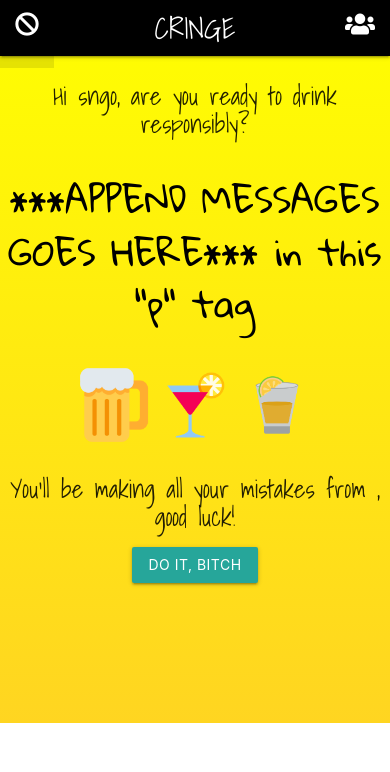
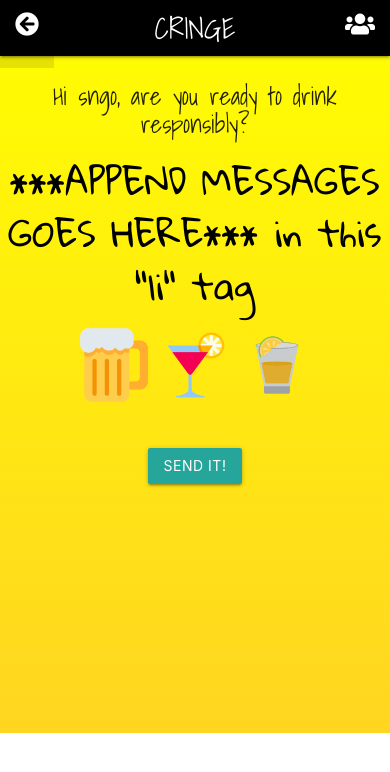
Before and after one commit to ElijaHHall/CRINGE, a Django app: page /users/home/ in a window 390 px wide. Shown: the top 772 px of the page. Run offline with Django 3.2, Linux system fonts and the light colour scheme; a user stored in the database is signed in; some libraries are stand-ins or nearby versions; some web fonts are replaced.

Commit message:
COMPLETELY refactored and organized CSS file

```diff
--- a/static/style.css
+++ b/static/style.css
@@ -1,20 +1,44 @@
+/* GLOBAL VARIABLES */
 html {
     background:  linear-gradient(yellow, #FFD521);
     background-repeat: no-repeat;
 }
-
 main {
     text-align: center;
 }
-
-main .empty {
-    height: 10em;
+h2,h1 {
+    color: black;
+    font-family: 'Gloria Hallelujah', cursive;
+}
+h3 {
+    text-align: center;
+    font-family: 'Shadows Into Light', cursive;
 }
 
-main .drunk {
-    width: 20%;
+/* NAVIGATION BAR */
+nav .globalNav {
+    font-family: 'Shadows Into Light', cursive;
+}
+nav #loginNav {
+    font-family: 'Shadows Into Light', cursive;
+    font-size: 25px;
+}
+nav #signUpNav {
+    font-family: 'Shadows Into Light', cursive;
+    font-size: 25px;
 }
 
+/*  logout button on Nav bar*/
+.fas .fa-arrow-circle-left {
+    color: white;
+}
+
+/*  empty div at bottom of each page*/
+main .empty {
+    height: 15em;
+}
+
+/*  SPLASH page*/
 main .buds {
     width: 30%;
     margin: 2% auto;
@@ -22,65 +46,35 @@ main .buds {
     border: 10px solid black;
     border-radius: 10px;
 }
-
 main .splash-btn {
      width: 100%;
 }
-
 main .cringer-title {
     font-size: 45px;
-    margin: 2% auto;
+    margin: 3% auto;
 }
 main .cringer-slog {
     font-family: 'Shadows Into Light', cursive;
-}
-
-
-h2,h1 {
-    color: black;
-    font-family: 'Gloria Hallelujah', cursive;
-}
-
-p {
-    color: black;
-    font-family: 'Gloria Hallelujah', cursive;
-    width: 100%;
-    font-size: 35px;
-}
-
-h3 {
-    text-align: center;
-    font-family: 'Shadows Into Light', cursive;
-}
-
-nav .signUpNav {
-    font-family: 'Shadows Into Light', cursive;
-}
-
-nav #loginNav {
-    margin-left: 85%;
-    font-family: 'Shadows Into Light', cursive;
-    font-size: 25px;
-}
-
-nav #signUpNav {
-    margin-left: 85%;
-    font-family: 'Shadows Into Light', cursive;
-    font-size: 25px;
-}
-
-.signUpForm {
-    text-align: center;
-    width: 50%;
+    width: 80%;
     margin: 0 auto;
 }
 
+ /*  LOGIN FORM */
 .loginForm {
     text-align: center;
     width: 50%;
     margin: 0 auto;
 }
 
+/*  SIGN UP PAGE*/
+.signUpForm {
+    text-align: center;
+    width: 50%;
+    margin: 0 auto;
+}
+main .drunk {
+    width: 20%;
+}
 input {
     background-color: rgba(229,207,30,.50) !important;
     border-radius: 5px !important;
@@ -88,16 +82,14 @@ input {
     border-bottom: none !important;
     font-size: 25px !important;
 }
-
+/*  This placeholder is for the DOB tabs*/
 ::placeholder { /* Chrome, Firefox, Opera, Safari 10.1+ */
     color: black;
     opacity: 1; /* Firefox */
     text-align: center;
 }
-
 body label {
     font-size: 35px;
-    /* background-color: rgba(0,0,0,.6); */
     display: inline-block;
     color: black;
     padding: 7px;
@@ -108,17 +100,17 @@ body label {
 .helptext {
     display: none;
 }
-
+/* removes text */
 form p:nth-child(6) {
     display: none;
 }
-
 form p:nth-child(7) label {
     display: block;
     width: 50%;
     margin: 0 auto;
 }
 
+/*  removes the extn field in phones*/
 #id_phone_1 {
     display: none;
 }
@@ -127,10 +119,7 @@ form p:nth-child(7) label {
     margin-bottom: 20px;
 }
 
-#loginFormBtn {
-    margin-bottom: 20px;
-}
-
+/* ENTRY DOB fields */
 #id_birth_date_0 {
     display: inline;
     width: 16%;
@@ -149,18 +138,26 @@ form p:nth-child(7) label {
     margin: 1%;
 }
 
-.iconPics {
+/*  HOMEPAGE when users log in*/
+.appendMessages li {
+    color: black;
+    font-family: 'Gloria Hallelujah', cursive;
+    width: 100%;
+    font-size: 35px;
+}
+/*  here is the send button for text messages*/
+#drink-btn {
+    margin: 10% auto;
+}
+
+/*  beer, martini, and shot glass pics*/
+.drinkPics {
     width: 10%;
 }
-.empty {
-    height: 20em;
-}
 
-.fas .fa-ban {
-    color: white;
-}
 /*  RESPONSIVE TABLET */
 @media screen and (max-width: 850px) {
+    /*  birthdate labels */
     form p:nth-child(7) label {
         display: block;
         width: 75%;
@@ -181,16 +178,13 @@ form p:nth-child(7) label {
         width: 35%;
         margin: 1%;
     }
-    nav #loginNav {
-        margin-left: 80%;
-    }
-    nav #signUpNav {
-        margin-left: 80%;
+
+    /* beer, martini, and shot glass */
+    .drinkPics {
+        width: 15%;
     }
 
-    .iconPics {
-        width: 15%;
-    }
+    /*  Splash page pic*/
     main .buds {
         width: 50%;
     }
@@ -198,15 +192,16 @@ form p:nth-child(7) label {
 
 /*  RESPONSIVE PHONE */
 @media screen and (max-width: 425px) {
+
+    h3 {
+        font-size: 25px;
+    }
+
+    /*  birthdate labels */
     form p:nth-child(7) label {
         display: block;
         width: 100%;
         margin: 0 auto;
-    }
-    form p:nth-child(3) label {
-        display: block;
-        width: 100%;
-        font-size: 30px;
     }
     #id_birth_date_0 {
         display: inline;
@@ -223,39 +218,41 @@ form p:nth-child(7) label {
         width: 35%;
         margin: 1%;
     }
+
+    /* Email address label */
+    form p:nth-child(3) label {
+        display: block;
+        width: 100%;
+        font-size: 30px;
+    }
+
+    /*SPLASH page  */
+    main .cringer-title {
+        display: inline-block;
+        width: 100%;
+        margin-top: 5%;
+    }
     main .buds {
         width: 75%;
         margin: 5% auto;
     }
-
     main .splash-btn {
         display: inline;
         padding: 25px ;
         width: 75%;
     }
 
+    /* SIGN UP pic */
     main .drunk {
-        width: 50%;
+        width: 40%;
     }
 
-    nav #loginNav {
-        margin-left: 75%;
+    /*User Home page  */
+    .drinkPics {
+        width: 20%;
     }
 
-    nav #signUpNav {
-        margin-left: 75%;
-    }
-    main .cringer-title {
-        display: inline;
-        width: 50%;
-    }
-    .iconPics {
-        width: 20%;
-    }
-    h3 {
-        font-size: 25px;
-    }
-
+    /* Placeholder for mm/dd/yyyy */
     ::placeholder {
         font-size: 20px;
     }
--- a/templates/home.html
+++ b/templates/home.html
@@ -9,9 +9,9 @@
 
 	<nav>
 		<div class="nav-wrapper black">
-		  <a href="/" class="brand-logo center signUpNav">CRINGE</a>
+		  <a href="/" class="brand-logo center globalNav">CRINGE</a>
 		  <ul id="nav-mobile" class="left">
-			<a href="{% url 'logout' %}"><i class="fas fa-ban"></i></a>
+			<a href="{% url 'logout' %}"><i class="fas fa-arrow-circle-left"></i></a>
 		  </ul>
 
 		  <ul id="nav-mobile" class="right">
@@ -21,13 +21,15 @@
 	</nav>
 
 	<h3>Hi {{ user.username }}, are you ready to drink responsibly?</h3>
-		<p>***APPEND MESSAGES GOES HERE*** in this "p" tag</p>
+		<ul class="appendMessages">
+			<li>***APPEND MESSAGES GOES HERE*** in this "li" tag</li>
+		</ul>
 	<div class="iconContainer">
-		<img src="../../static/images/beericon.png" class="iconPics" id="beerIcon">
-		<img src="../../static/images/martini.png" class="iconPics" id="martiniIcon">
-		<img src="../../static/images/shotglass.png" class="iconPics" id="shotglassIcon">
+		<img src="../../static/images/beericon.png" class="drinkPics" id="beerIcon">
+		<img src="../../static/images/martini.png" class="drinkPics" id="martiniIcon">
+		<img src="../../static/images/shotglass.png" class="drinkPics" id="shotglassIcon">
 	</div>
-	<h3>You'll be making all your mistakes from {{ user.phone }}, good luck!</h3>
+	<!-- <h3>You'll be making all your mistakes from {{ user.phone }}, good luck!</h3> -->
 
 	<!-- <h4>By the way your user ID is {{ user.id }}</h4> -->
 
@@ -45,7 +47,7 @@
 	</div>
 
 	<a id="drink-btn" class="waves-effect waves-light btn" data-id="{{user.id}}">
-  		Do it, bitch
+  		SEND IT!
 	</a>
 	<div class="empty">
 	</div>
--- a/templates/signup.html
+++ b/templates/signup.html
@@ -6,8 +6,10 @@
 {% block content %}
 <nav>
 	<div class="nav-wrapper black">
-	  <a href="/" class="brand-logo center signUpNav">CRINGE</a>
+	  <a href="/" class="brand-logo center globalNav">CRINGE</a>
+	<ul id="nav-mobile" class="right">
 	  <a href="{% url 'login' %}" id="loginNav">Login</a>
+  </ul>
 	</div>
 </nav>
   <h2>Sign up</h2>
@@ -17,4 +19,6 @@
     {{ form.as_p }}
     <button id="submitFormBtn" class="btn waves-effect waves-light" type="submit" name="action">Submit</button>
   </form>
+  <div class="empty">
+  </div>
 {% endblock %}
--- a/templates/splash.html
+++ b/templates/splash.html
@@ -5,7 +5,7 @@
 
 <nav>
 	<div class="nav-wrapper black">
-	  <a href="/" class="brand-logo center signUpNav">CRINGE</a>
+	  <a href="/" class="brand-logo center globalNav">CRINGE</a>
 
 	</div>
 </nav>
```
Also changed, not shown: templates/registration/login.html (+6 -3 lines), db.sqlite3.
